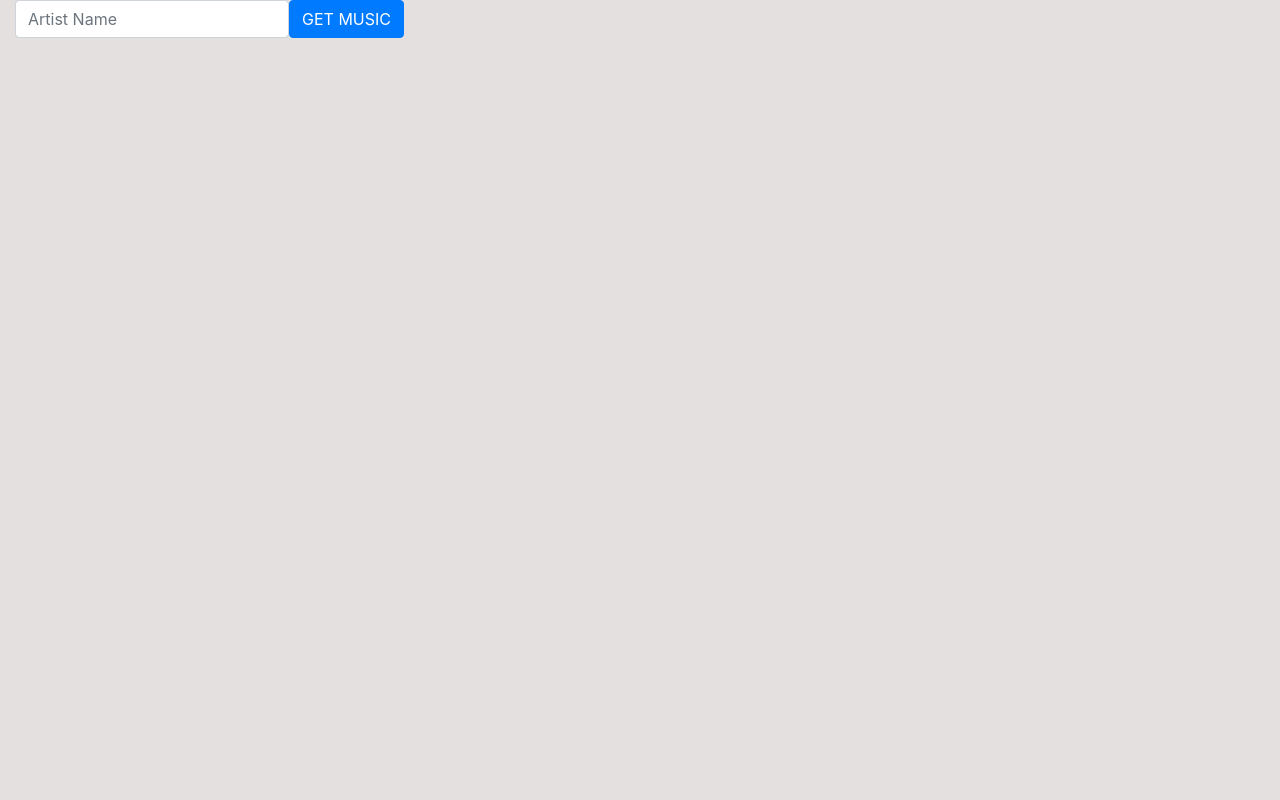
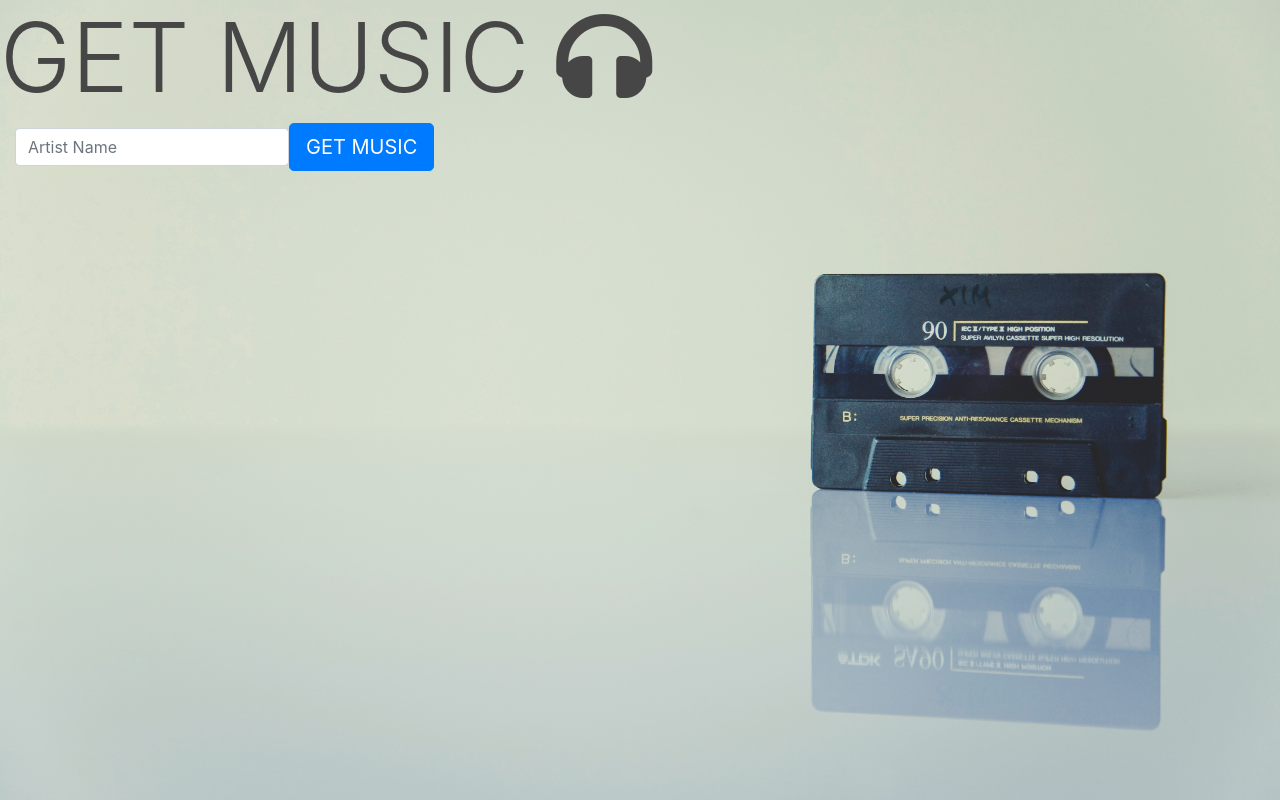
Before and after one commit to Sarah-Holtrop/music-is-fun-, a plain HTML site: page index.html in a window 1280 px wide. Drawn offline with nearby package versions, Linux system fonts and the light colour scheme.

Commit message:
kinda pretty

```diff
--- a/index.html
+++ b/index.html
@@ -8,16 +8,22 @@
     <title>Music Is Fun!</title>
     <link rel='stylesheet' href='https://maxcdn.bootstrapcdn.com/bootstrap/4.2.1/css/bootstrap.min.css'>
     <link rel="stylesheet" href="style.css">
+    <link rel="stylesheet" href="https://use.fontawesome.com/releases/v5.3.1/css/all.css"
+        integrity="sha384-mzrmE5qonljUremFsqc01SB46JvROS7bZs3IO2EmfFsd15uHvIt+Y8vEf7N7fWAU" crossorigin="anonymous">
 
 </head>
 
 <body class="background">
     <section class="container-fluid header">
+        <div class="row">
+            <h1 class="display-1 icon">GET MUSIC <i class="fas fa-headphones icon"></i></h1>
+        </div>
         <form class="form-inline" onsubmit="app.controllers.itunesCtrl.getMusic(event)">
             <!--DO NOT MODIFY THE ID OR ONCLICK ATTRIBUTES IN THIS FORM-->
             <div class="form-group">
-                <input type="text" class="form-control" name="artist" placeholder="Artist Name" />
-                <button type="submit" class="btn btn-primary" id="get-music-button">Get Music</button>
+                <input type="text" class="form-control input-group input-group-lg" name="artist"
+                    placeholder="Artist Name" />
+                <button type="submit" class="btn btn-primary btn-lg" id="get-music-button">Get Music</button>
             </div>
         </form>
 
--- a/style.css
+++ b/style.css
@@ -1,6 +1,13 @@
 .background {
   background-color:rgba(120, 102, 102, 0.2)
 }
+
 .header {
-  background-image: url()
+  background-image: url(images/casette.jpg);
+  background-size: cover;
+  height: 100vh
 }
+
+.icon {
+  color: rgb(70, 70, 70)
+}
```
Also changed, not shown: images/casette.jpg (added).
